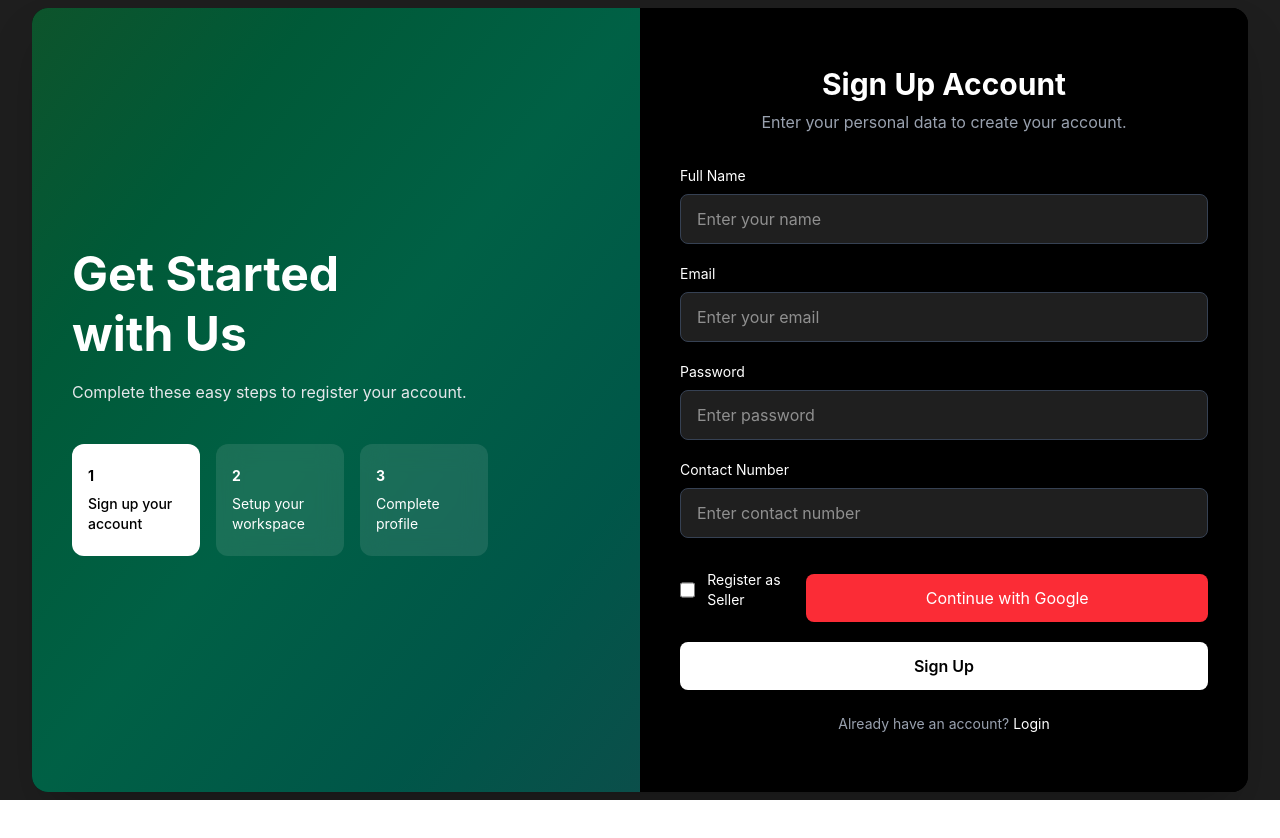
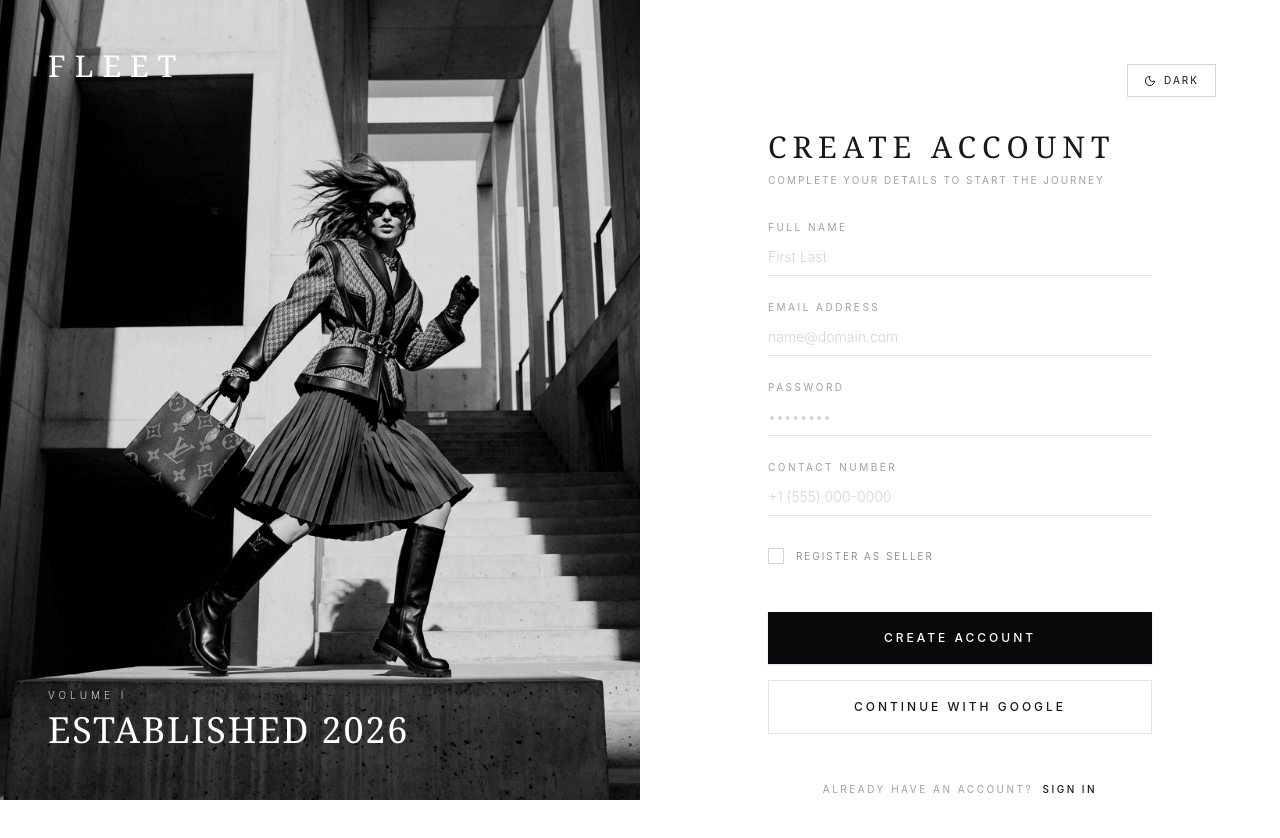
Before and after one commit to Maddy2312/Fleet, a React app in the folder Frontend/: page /register in a window 1280 px wide. Shown: the top 838 px of the page. Before the commit the page ends 800 px from the top, so only its background shows below. Built offline with nearby package versions, Linux system fonts and the light colour scheme; no server answers; the HTML template or start-up script is replaced by a standard one.

Commit message:
feat: implement authentication login and registration pages with dark mode support

```diff
--- a/Frontend/src/app/App.css
+++ b/Frontend/src/app/App.css
@@ -1 +1,3 @@
 @import "tailwindcss";
+
+@custom-variant dark (&:where(.dark, .dark *));
--- a/Frontend/src/features/auth/pages/Login.jsx
+++ b/Frontend/src/features/auth/pages/Login.jsx
@@ -1,9 +1,9 @@
-import React, { useState } from "react";
-import { useNavigate } from "react-router";
+import React, { useState, useEffect } from "react";
+import { useNavigate, Link } from "react-router";
 import useAuth from "../hook/useAuth.js";
+import { Sun, Moon } from "lucide-react";
 
 const Login = () => {
-
     const { handleLogin } = useAuth();
     const navigate = useNavigate();
 
@@ -12,10 +12,26 @@ const Login = () => {
         password: "",
     });
 
+    const [isDark, setIsDark] = useState(() => {
+        return (
+            localStorage.getItem("theme") === "dark" ||
+            (!localStorage.getItem("theme") &&
+                window.matchMedia("(prefers-color-scheme: dark)").matches)
+        );
+    });
+
+    useEffect(() => {
+        if (isDark) {
+            document.documentElement.classList.add("dark");
+            localStorage.setItem("theme", "dark");
+        } else {
+            document.documentElement.classList.remove("dark");
+            localStorage.setItem("theme", "light");
+        }
+    }, [isDark]);
+
     const handleChange = (e) => {
-
         const { name, value } = e.target;
-
         setFormData({
             ...formData,
             [name]: value,
@@ -23,121 +39,137 @@ const Login = () => {
     };
 
     const handleSubmit = async (e) => {
-
         e.preventDefault();
         const result = await handleLogin({
             email: formData.email,
             password: formData.password,
         });
 
-        if(result.success && result.user.role === "seller"){
+        if (result.success && result.user.role === "seller") {
             navigate("/seller/dashboard");
-        } else if(result.success && result.user.role === "buyer"){
+        } else if (result.success && result.user.role === "buyer") {
             navigate("/");
         }
     };
 
     return (
-        <div className="min-h-screen bg-[#1e1e1e] flex justify-center px-8 py-12">
+        <div className="w-full min-h-screen flex flex-col md:flex-row bg-white text-zinc-900 dark:bg-black dark:text-zinc-100 transition-colors duration-500">
+            {/* LEFT SECTION - Fashion Image */}
+            <div className="w-full md:w-1/2 h-[40vh] md:h-screen relative overflow-hidden bg-zinc-100 dark:bg-zinc-950">
+                <img
+                    src="/login-fashion.png"
+                    alt="Zara-style Fashion Editorial"
+                    className="w-full h-full object-cover grayscale contrast-[1.05] brightness-95 transition-all duration-700 hover:scale-105"
+                />
+                <div className="absolute inset-0 bg-black/10 dark:bg-black/20 flex flex-col justify-between p-8 md:p-12">
+                    <div>
+                        <span className="text-white text-3xl font-extralight tracking-[0.3em] font-serif uppercase">
+                            Fleet
+                        </span>
+                    </div>
+                    <div className="text-white space-y-1">
+                        <p className="text-[10px] uppercase tracking-[0.4em] font-light text-zinc-300">
+                            Volume I
+                        </p>
+                        <h2 className="text-3xl md:text-4xl font-serif font-light tracking-wider leading-tight">
+                            COLLECTION 2026
+                        </h2>
+                    </div>
+                </div>
+            </div>
 
-            <div className="w-full bg-black rounded-2xl overflow-hidden shadow-2xl grid grid-cols-1 md:grid-cols-2">
+            {/* RIGHT SECTION - Login Form */}
+            <div className="w-full md:w-1/2 flex flex-col justify-between p-8 md:p-16 lg:p-24 bg-white dark:bg-zinc-950 transition-colors duration-500">
+                {/* Header Actions */}
+                <div className="flex justify-between items-center w-full">
+                    {/* Mobile Logo */}
+                    <span className="block md:hidden text-xl font-light tracking-[0.2em] font-serif uppercase">
+                        Fleet
+                    </span>
 
-                {/* LEFT SECTION */}
-                <div className="bg-gradient-to-br from-green-900 via-emerald-800 to-teal-900 text-white p-10 flex flex-col justify-center">
+                    {/* Minimalist Theme Toggle */}
+                    <button
+                        onClick={() => setIsDark(!isDark)}
+                        className="ml-auto flex items-center gap-2 text-[10px] uppercase tracking-[0.2em] border border-zinc-300 dark:border-zinc-800 px-4 py-2 hover:bg-zinc-900 hover:text-white dark:hover:bg-white dark:hover:text-black transition-all duration-300 cursor-pointer"
+                        title="Toggle dark/white mode"
+                    >
+                        {isDark ? (
+                            <>
+                                <Sun size={12} />
+                                <span>Light</span>
+                            </>
+                        ) : (
+                            <>
+                                <Moon size={12} />
+                                <span>Dark</span>
+                            </>
+                        )}
+                    </button>
+                </div>
 
-                    <h1 className="text-5xl font-bold leading-tight mb-4">
-                        Welcome <br /> Back
+                {/* Form Container */}
+                <div className="max-w-sm w-full mx-auto my-auto py-12">
+                    <h1 className="text-3xl font-serif font-light tracking-[0.2em] mb-2 uppercase text-zinc-900 dark:text-white">
+                        Sign In
                     </h1>
-
-                    <p className="text-gray-200 mb-10">
-                        Login to continue accessing your account.
+                    <p className="text-[10px] uppercase tracking-[0.2em] text-zinc-400 dark:text-zinc-500 mb-12">
+                        Enter your details to access your account
                     </p>
 
-                    <div className="bg-white/10 backdrop-blur-md p-6 rounded-2xl">
-                        <h3 className="text-xl font-semibold mb-2">
-                            Secure Login
-                        </h3>
-
-                        <p className="text-sm text-gray-200">
-                            Your account is protected with encrypted authentication.
-                        </p>
-                    </div>
-
-                </div>
-
-                {/* RIGHT SECTION */}
-                <div className="p-10 bg-black text-white flex flex-col justify-center">
-
-                    <h2 className="text-3xl font-bold text-center mb-2">
-                        Login Account
-                    </h2>
-
-                    <p className="text-gray-400 text-center mb-8">
-                        Enter your credentials to login.
-                    </p>
-
-                    <form
-                        onSubmit={handleSubmit}
-                        className="space-y-5"
-                    >
-
+                    <form onSubmit={handleSubmit} className="space-y-8">
                         {/* EMAIL */}
-                        <div>
-
-                            <label className="block mb-2 text-sm">
-                                Email
+                        <div className="relative group">
+                            <label className="text-[10px] uppercase tracking-[0.25em] text-zinc-400 dark:text-zinc-500 block mb-1">
+                                Email Address
                             </label>
-
                             <input
                                 type="email"
                                 name="email"
-                                placeholder="Enter your email"
+                                placeholder="name@domain.com"
                                 value={formData.email}
                                 onChange={handleChange}
-                                className="w-full bg-[#1f1f1f] border border-gray-700 rounded-lg px-4 py-3 outline-none focus:border-green-500"
+                                className="w-full bg-transparent border-b border-zinc-200 dark:border-zinc-800 focus:border-black focus:dark:border-white py-2.5 px-0 outline-none text-sm transition-colors duration-300 text-zinc-900 dark:text-white placeholder-zinc-300 dark:placeholder-zinc-700 font-light rounded-none"
+                                required
                             />
-
                         </div>
 
                         {/* PASSWORD */}
-                        <div>
-
-                            <label className="block mb-2 text-sm">
+                        <div className="relative group">
+                            <label className="text-[10px] uppercase tracking-[0.25em] text-zinc-400 dark:text-zinc-500 block mb-1">
                                 Password
                             </label>
-
                             <input
                                 type="password"
                                 name="password"
-                                placeholder="Enter your password"
+                                placeholder="••••••••"
                                 value={formData.password}
                                 onChange={handleChange}
-                                className="w-full bg-[#1f1f1f] border border-gray-700 rounded-lg px-4 py-3 outline-none focus:border-green-500"
+                                className="w-full bg-transparent border-b border-zinc-200 dark:border-zinc-800 focus:border-black focus:dark:border-white py-2.5 px-0 outline-none text-sm transition-colors duration-300 text-zinc-900 dark:text-white placeholder-zinc-300 dark:placeholder-zinc-700 font-light rounded-none"
+                                required
                             />
-
                         </div>
 
                         {/* BUTTON */}
                         <button
                             type="submit"
-                            className="w-full bg-white text-black font-semibold py-3 rounded-lg hover:bg-gray-200 transition duration-300"
+                            className="w-full bg-zinc-950 text-white dark:bg-white dark:text-zinc-950 hover:bg-zinc-800 dark:hover:bg-zinc-100 py-4.5 text-xs uppercase tracking-[0.25em] font-medium transition-all duration-300 rounded-none cursor-pointer mt-10 shadow-sm"
                         >
-                            Login
+                            Sign In
                         </button>
-
                     </form>
-
-                    <p className="text-center text-sm text-gray-400 mt-6">
-                        Don't have an account?
-                        <span className="text-white cursor-pointer hover:underline ml-1">
-                            <a href="/Register">Register</a>
-                        </span>
-                    </p>
-
                 </div>
 
+                {/* Footer Link */}
+                <div className="text-center text-[10px] uppercase tracking-[0.25em] text-zinc-400 dark:text-zinc-500">
+                    New client?{" "}
+                    <Link
+                        to="/register"
+                        className="text-zinc-900 dark:text-white hover:underline underline-offset-4 ml-1 transition-all duration-300 font-medium"
+                    >
+                        Create Account
+                    </Link>
+                </div>
             </div>
-
         </div>
     );
 };
--- a/Frontend/src/features/auth/pages/Register.jsx
+++ b/Frontend/src/features/auth/pages/Register.jsx
@@ -1,6 +1,7 @@
-import React, { useState } from "react";
+import React, { useState, useEffect } from "react";
 import useAuth from "../hook/useAuth.js";
-import { useNavigate } from "react-router";
+import { useNavigate, Link } from "react-router";
+import { Sun, Moon } from "lucide-react";
 
 const RegisterPage = () => {
   const { handleRegister } = useAuth();
@@ -14,9 +15,26 @@ const RegisterPage = () => {
     isSeller: false,
   });
 
+  const [isDark, setIsDark] = useState(() => {
+    return (
+      localStorage.getItem("theme") === "dark" ||
+      (!localStorage.getItem("theme") &&
+        window.matchMedia("(prefers-color-scheme: dark)").matches)
+    );
+  });
+
+  useEffect(() => {
+    if (isDark) {
+      document.documentElement.classList.add("dark");
+      localStorage.setItem("theme", "dark");
+    } else {
+      document.documentElement.classList.remove("dark");
+      localStorage.setItem("theme", "light");
+    }
+  }, [isDark]);
+
   const handleChange = (e) => {
     const { name, value, type, checked } = e.target;
-
     setFormData({
       ...formData,
       [name]: type === "checkbox" ? checked : value,
@@ -40,137 +58,183 @@ const RegisterPage = () => {
   };
 
   return (
-    <div className="min-h-screen bg-[#1e1e1e] flex justify-center px-8 py-2">
-      <div className="w-full bg-black rounded-2xl overflow-hidden shadow-2xl grid grid-cols-1 md:grid-cols-2">
-        {/* LEFT SIDE */}
-        <div className="bg-gradient-to-br from-green-900 via-emerald-800 to-teal-900 text-white p-10 flex flex-col justify-center">
-          <h1 className="text-5xl font-bold leading-tight mb-4">
-            Get Started <br /> with Us
-          </h1>
-
-          <p className="text-gray-200 mb-10">
-            Complete these easy steps to register your account.
+    <div className="w-full min-h-screen flex flex-col md:flex-row bg-white text-zinc-900 dark:bg-black dark:text-zinc-100 transition-colors duration-500">
+      {/* LEFT SECTION - Fashion Image */}
+      <div className="w-full md:w-1/2 h-[30vh] md:h-screen relative overflow-hidden bg-zinc-100 dark:bg-zinc-950">
+        <img
+          src="/register-fashion.png"
+          alt="Louis Vuitton-style Fashion Editorial"
+          className="w-full h-full object-cover grayscale contrast-[1.05] brightness-95 transition-all duration-700 hover:scale-105"
+        />
+        <div className="absolute inset-0 bg-black/10 dark:bg-black/20 flex flex-col justify-between p-8 md:p-12">
+          <div>
+            <span className="text-white text-3xl font-extralight tracking-[0.3em] font-serif uppercase">
+              Fleet
+            </span>
+          </div>
+          <div className="text-white space-y-1">
+            <p className="text-[10px] uppercase tracking-[0.4em] font-light text-zinc-300">
+              Volume I
             </p>
-
-          <div className="flex gap-4">
-            <div className="bg-white text-black p-4 rounded-xl w-32 h-28 flex flex-col justify-center">
-              <span className="text-sm font-bold mb-2">1</span>
-              <p className="text-sm font-medium">Sign up your account</p>
-            </div>
-
-            <div className="bg-white/10 backdrop-blur-md p-4 rounded-xl w-32 h-28 flex flex-col justify-center">
-              <span className="text-sm font-bold mb-2">2</span>
-              <p className="text-sm">Setup your workspace</p>
-            </div>
-
-            <div className="bg-white/10 backdrop-blur-md p-4 rounded-xl w-32 h-28 flex flex-col justify-center">
-              <span className="text-sm font-bold mb-2">3</span>
-              <p className="text-sm">Complete profile</p>
+            <h2 className="text-3xl md:text-4xl font-serif font-light tracking-wider leading-tight">
+              ESTABLISHED 2026
+            </h2>
           </div>
         </div>
       </div>
 
-        {/* RIGHT SIDE */}
-        <div className="p-10 bg-black text-white flex flex-col justify-center">
-          <h2 className="text-3xl font-bold text-center mb-2">
-            Sign Up Account
-          </h2>
+      {/* RIGHT SECTION - Registration Form */}
+      <div className="w-full md:w-1/2 flex flex-col justify-between p-8 md:p-12 lg:p-16 bg-white dark:bg-zinc-950 transition-colors duration-500">
+        {/* Header Actions */}
+        <div className="flex justify-between items-center w-full">
+          {/* Mobile Logo */}
+          <span className="block md:hidden text-xl font-light tracking-[0.2em] font-serif uppercase">
+            Fleet
+          </span>
 
-          <p className="text-gray-400 text-center mb-8">
-            Enter your personal data to create your account.
+          {/* Minimalist Theme Toggle */}
+          <button
+            onClick={() => setIsDark(!isDark)}
+            className="ml-auto flex items-center gap-2 text-[10px] uppercase tracking-[0.2em] border border-zinc-300 dark:border-zinc-800 px-4 py-2 hover:bg-zinc-900 hover:text-white dark:hover:bg-white dark:hover:text-black transition-all duration-300 cursor-pointer"
+            title="Toggle dark/white mode"
+          >
+            {isDark ? (
+              <>
+                <Sun size={12} />
+                <span>Light</span>
+              </>
+            ) : (
+              <>
+                <Moon size={12} />
+                <span>Dark</span>
+              </>
+            )}
+          </button>
+        </div>
+
+        {/* Form Container */}
+        <div className="max-w-sm w-full mx-auto my-auto py-8">
+          <h1 className="text-3xl font-serif font-light tracking-[0.2em] mb-2 uppercase text-zinc-900 dark:text-white">
+            Create Account
+          </h1>
+          <p className="text-[10px] uppercase tracking-[0.2em] text-zinc-400 dark:text-zinc-500 mb-8">
+            Complete your details to start the journey
           </p>
 
-          <form onSubmit={handleSubmit} className="space-y-5">
-            {/* NAME */}
+          <form onSubmit={handleSubmit} className="space-y-6">
+            {/* FULL NAME */}
             <div>
-              <label className="block mb-2 text-sm">Full Name</label>
-
+              <label className="text-[10px] uppercase tracking-[0.25em] text-zinc-400 dark:text-zinc-500 block mb-1">
+                Full Name
+              </label>
               <input
                 type="text"
                 name="name"
-                placeholder="Enter your name"
+                placeholder="First Last"
                 value={formData.name}
                 onChange={handleChange}
-                className="w-full bg-[#1f1f1f] border border-gray-700 rounded-lg px-4 py-3 outline-none focus:border-green-500"
+                className="w-full bg-transparent border-b border-zinc-200 dark:border-zinc-800 focus:border-black focus:dark:border-white py-2 px-0 outline-none text-sm transition-colors duration-300 text-zinc-900 dark:text-white placeholder-zinc-300 dark:placeholder-zinc-700 font-light rounded-none"
+                required
               />
             </div>
 
             {/* EMAIL */}
             <div>
-              <label className="block mb-2 text-sm">Email</label>
-
+              <label className="text-[10px] uppercase tracking-[0.25em] text-zinc-400 dark:text-zinc-500 block mb-1">
+                Email Address
+              </label>
               <input
                 type="email"
                 name="email"
-                placeholder="Enter your email"
+                placeholder="name@domain.com"
                 value={formData.email}
                 onChange={handleChange}
-                className="w-full bg-[#1f1f1f] border border-gray-700 rounded-lg px-4 py-3 outline-none focus:border-green-500"
+                className="w-full bg-transparent border-b border-zinc-200 dark:border-zinc-800 focus:border-black focus:dark:border-white py-2 px-0 outline-none text-sm transition-colors duration-300 text-zinc-900 dark:text-white placeholder-zinc-300 dark:placeholder-zinc-700 font-light rounded-none"
+                required
               />
             </div>
 
             {/* PASSWORD */}
             <div>
-              <label className="block mb-2 text-sm">Password</label>
-
+              <label className="text-[10px] uppercase tracking-[0.25em] text-zinc-400 dark:text-zinc-500 block mb-1">
+                Password
+              </label>
               <input
                 type="password"
                 name="password"
-                placeholder="Enter password"
+                placeholder="••••••••"
                 value={formData.password}
                 onChange={handleChange}
-                className="w-full bg-[#1f1f1f] border border-gray-700 rounded-lg px-4 py-3 outline-none focus:border-green-500"
+                className="w-full bg-transparent border-b border-zinc-200 dark:border-zinc-800 focus:border-black focus:dark:border-white py-2 px-0 outline-none text-sm transition-colors duration-300 text-zinc-900 dark:text-white placeholder-zinc-300 dark:placeholder-zinc-700 font-light rounded-none"
+                required
               />
             </div>
 
             {/* CONTACT */}
             <div>
-              <label className="block mb-2 text-sm">Contact Number</label>
-
+              <label className="text-[10px] uppercase tracking-[0.25em] text-zinc-400 dark:text-zinc-500 block mb-1">
+                Contact Number
+              </label>
               <input
                 type="text"
                 name="contact"
-                placeholder="Enter contact number"
+                placeholder="+1 (555) 000-0000"
                 value={formData.contact}
                 onChange={handleChange}
-                className="w-full bg-[#1f1f1f] border border-gray-700 rounded-lg px-4 py-3 outline-none focus:border-green-500"
+                className="w-full bg-transparent border-b border-zinc-200 dark:border-zinc-800 focus:border-black focus:dark:border-white py-2 px-0 outline-none text-sm transition-colors duration-300 text-zinc-900 dark:text-white placeholder-zinc-300 dark:placeholder-zinc-700 font-light rounded-none"
+                required
               />
             </div>
 
-            {/* SELLER CHECKBOX */}
-            <div className="flex items-center gap-3">
+            {/* CUSTOM SELLER CHECKBOX */}
+            <div className="py-2">
+              <label className="flex items-center gap-3 cursor-pointer group">
                 <input
                   type="checkbox"
                   name="isSeller"
                   checked={formData.isSeller}
                   onChange={handleChange}
-                className="w-5 h-5 accent-green-500"
+                  className="sr-only"
                 />
+                <div className="w-4 h-4 border border-zinc-300 dark:border-zinc-800 flex items-center justify-center group-hover:border-black dark:group-hover:border-white transition-colors duration-300">
+                  {formData.isSeller && (
+                    <div className="w-2.5 h-2.5 bg-zinc-900 dark:bg-white" />
+                  )}
+                </div>
+                <span className="text-[10px] uppercase tracking-[0.2em] text-zinc-500 dark:text-zinc-400 font-light">
+                  Register as Seller
+                </span>
+              </label>
+            </div>
 
-              <label className="text-sm">Register as Seller</label>
+            {/* BUTTONS */}
+            <div className="space-y-4 pt-4">
+              <button
+                type="submit"
+                className="w-full bg-zinc-950 text-white dark:bg-white dark:text-zinc-950 hover:bg-zinc-800 dark:hover:bg-zinc-100 py-4.5 text-xs uppercase tracking-[0.25em] font-medium transition-all duration-300 rounded-none cursor-pointer shadow-sm"
+              >
+                Create Account
+              </button>
+
               <a
                 href="/api/auth/google"
-                className="w-full bg-red-500 text-white text-center py-3 rounded-lg mt-4"
+                className="w-full flex items-center justify-center gap-2 border border-zinc-200 dark:border-zinc-800 hover:border-black dark:hover:border-white py-4.5 text-xs uppercase tracking-[0.25em] font-medium transition-all duration-300 rounded-none text-center text-zinc-900 dark:text-white"
               >
                 Continue with Google
               </a>
             </div>
+          </form>
+        </div>
 
-            {/* BUTTON */}
-            <button
-              type="submit"
-              className="w-full bg-white text-black font-semibold py-3 rounded-lg hover:bg-gray-200 transition duration-300"
+        {/* Footer Link */}
+        <div className="text-center text-[10px] uppercase tracking-[0.25em] text-zinc-400 dark:text-zinc-500 pt-4">
+          Already have an account?{" "}
+          <Link
+            to="/login"
+            className="text-zinc-900 dark:text-white hover:underline underline-offset-4 ml-1 transition-all duration-300 font-medium"
           >
-              Sign Up
-            </button>
-          </form>
-
-          <p className="text-center text-sm text-gray-400 mt-6">
-            Already have an account?
-            <span className="text-white cursor-pointer hover:underline ml-1">
-              <a href="/Login">Login</a>
-            </span>
-          </p>
+            Sign In
+          </Link>
         </div>
       </div>
     </div>
```
Also changed, not shown: Frontend/public/login-fashion.png (added), Frontend/public/register-fashion.png (added). Lines whose indentation alone changed are shown as unchanged.
